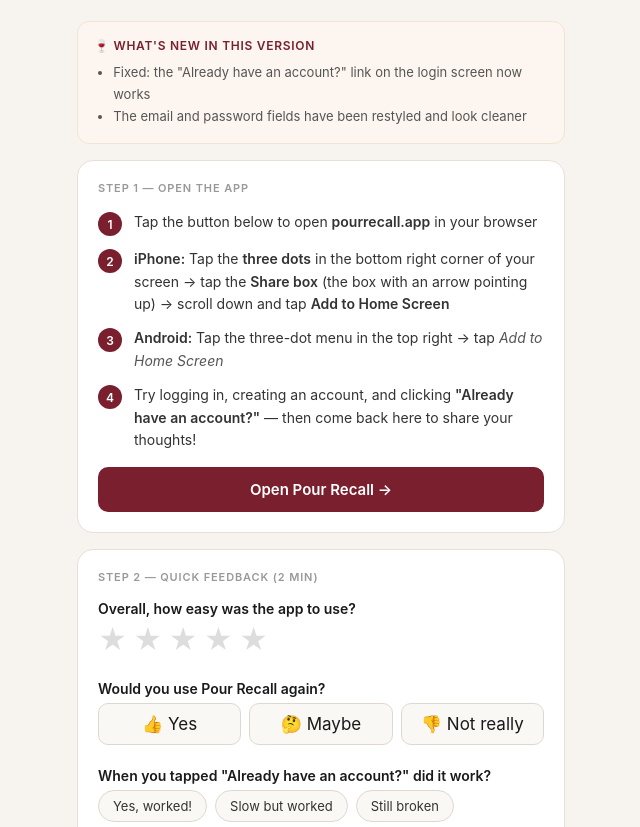
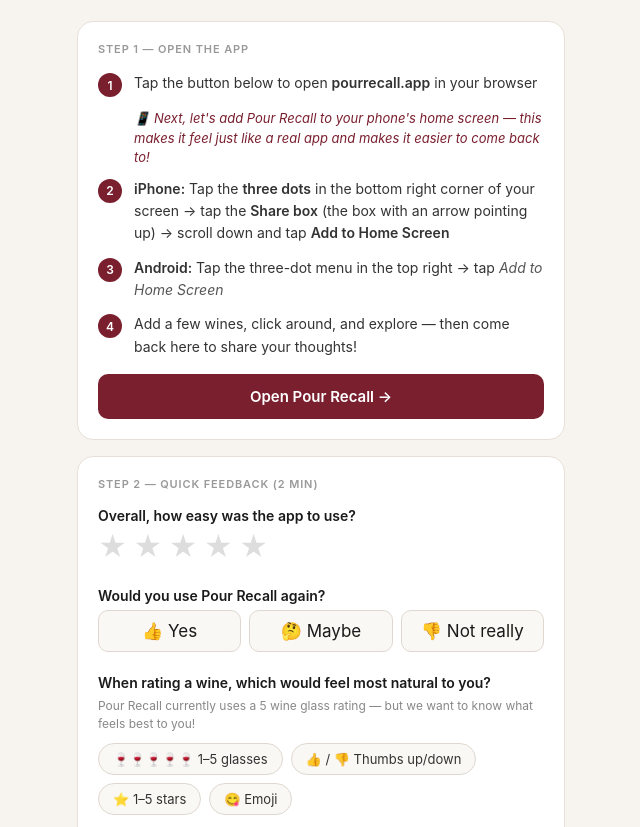
Before and after one commit to IFIOGirl/pourrecall-beta, a plain HTML site: page index.html in a window 1280 px wide. Shown: the part 203-1030 px from the top of the page, without its empty margins (319-959 px from the left). Drawn offline with Linux system fonts and the light colour scheme.

Commit message:
Update index.html

```diff
--- a/index.html
+++ b/index.html
@@ -19,12 +19,9 @@
     .step-text { font-size: 14px; color: #333; line-height: 1.6; }
     .step-text strong { font-weight: 600; }
     .step-text em { font-style: italic; color: #555; }
+    .step-hint { font-size: 13px; color: #7A1F2E; font-style: italic; margin: 2px 0 10px 36px; line-height: 1.5; }
     .install-btn { display: block; width: 100%; text-align: center; padding: 13px; background: #7A1F2E; color: #fff; border-radius: 10px; font-size: 15px; font-weight: 600; text-decoration: none; margin-top: 1rem; border: none; cursor: pointer; }
     .install-btn:hover { background: #6a1a27; }
-    .whats-new { background: #fdf6f0; border: 1px solid #f0e4d4; border-radius: 12px; padding: 1rem; margin-bottom: 1rem; }
-    .whats-new-title { font-size: 12px; font-weight: 600; color: #7A1F2E; text-transform: uppercase; letter-spacing: 0.06em; margin-bottom: 8px; }
-    .whats-new ul { padding-left: 1.2rem; }
-    .whats-new ul li { font-size: 13px; color: #555; line-height: 1.7; }
     .q-label { font-size: 14px; font-weight: 600; color: #1a1a1a; margin-bottom: 6px; display: block; }
     .q-sub { font-size: 12px; color: #888; margin-bottom: 10px; display: block; line-height: 1.5; }
     .q-group { margin-bottom: 1.4rem; }
@@ -60,20 +57,16 @@
     <div class="logo-sub">Beta Tester Edition &middot; Thank you for helping!</div>
   </div>
 
-  <div class="whats-new">
-    <div class="whats-new-title">&#127863; What's new in this version</div>
-    <ul>
-      <li>Fixed: the "Already have an account?" link on the login screen now works</li>
-      <li>The email and password fields have been restyled and look cleaner</li>
-    </ul>
-  </div>
-
   <div class="section">
     <div class="section-title">Step 1 — Open the app</div>
+
     <div class="step">
       <div class="step-num">1</div>
       <div class="step-text">Tap the button below to open <strong>pourrecall.app</strong> in your browser</div>
     </div>
+
+    <p class="step-hint">&#128241; Next, let's add Pour Recall to your phone's home screen — this makes it feel just like a real app and makes it easier to come back to!</p>
+
     <div class="step">
       <div class="step-num">2</div>
       <div class="step-text"><strong>iPhone:</strong> Tap the <strong>three dots</strong> in the bottom right corner of your screen &rarr; tap the <strong>Share box</strong> (the box with an arrow pointing up) &rarr; scroll down and tap <strong>Add to Home Screen</strong></div>
@@ -84,8 +77,9 @@
     </div>
     <div class="step">
       <div class="step-num">4</div>
-      <div class="step-text">Try logging in, creating an account, and clicking <strong>"Already have an account?"</strong> — then come back here to share your thoughts!</div>
+      <div class="step-text">Add a few wines, click around, and explore — then come back here to share your thoughts!</div>
     </div>
+
     <a class="install-btn" href="https://pourrecall.app" target="_blank">Open Pour Recall &rarr;</a>
   </div>
 
@@ -109,6 +103,17 @@
         <div class="thumb-btn" id="yes-btn" onclick="pickThumb('yes')">&#128077; Yes</div>
         <div class="thumb-btn" id="maybe-btn" onclick="pickThumb('maybe')">&#129300; Maybe</div>
         <div class="thumb-btn" id="no-btn" onclick="pickThumb('no')">&#128078; Not really</div>
+      </div>
+    </div>
+
+    <div class="q-group">
+      <span class="q-label">When rating a wine, which would feel most natural to you?</span>
+      <span class="q-sub">Pour Recall currently uses a 5 wine glass rating — but we want to know what feels best to you!</span>
+      <div class="radio-row" id="rating-pref">
+        <div class="radio-opt" onclick="pickRadio('rating-pref', this, '5 wine glass rating')">&#127863;&#127863;&#127863;&#127863;&#127863; 1–5 glasses</div>
+        <div class="radio-opt" onclick="pickRadio('rating-pref', this, 'Thumbs up or down')">&#128077; / &#128078; Thumbs up/down</div>
+        <div class="radio-opt" onclick="pickRadio('rating-pref', this, '5 star rating')">&#11088; 1–5 stars</div>
+        <div class="radio-opt" onclick="pickRadio('rating-pref', this, 'Emoji reaction')">&#128523; Emoji</div>
       </div>
     </div>
 
@@ -147,7 +152,6 @@
       <span class="q-sub">Right now you can't see your password while typing. Try the eye icon below — tap it to reveal your password, tap again to hide it. Would you want this when logging in?</span>
       <div class="eye-demo">
         <input type="password" id="pw-preview" value="mysecretpassword" readonly />
-        <!-- Starts with closed eye because password is hidden -->
         <button class="eye-toggle" onclick="toggleEye()" id="eye-btn" title="Show password">&#128584;</button>
       </div>
       <div class="radio-row" id="eye-pref">
@@ -209,7 +213,7 @@
 
 </div>
 <script>
-  const state = { ease: 0, useAgain: '', linkWorks: '', loginLook: '', fieldsEase: '', eyePref: '', readability: '', recommend: '' };
+  const state = { ease: 0, useAgain: '', ratingPref: '', linkWorks: '', loginLook: '', fieldsEase: '', eyePref: '', readability: '', recommend: '' };
 
   document.querySelectorAll('#ease-stars .star').forEach(function(s) {
     s.addEventListener('click', function() {
@@ -234,22 +238,21 @@
     var input = document.getElementById('pw-preview');
     var btn = document.getElementById('eye-btn');
     if (input.type === 'password') {
-      // Password hidden -> show it: open eye
       input.type = 'text';
-      btn.innerHTML = '&#128065;'; // open eye
+      btn.innerHTML = '&#128065;';
     } else {
-      // Password visible -> hide it: closed eye
       input.type = 'password';
-      btn.innerHTML = '&#128584;'; // closed eye
+      btn.innerHTML = '&#128584;';
     }
   }
 
   function submitFeedback() {
     var name = document.getElementById('tester-name').value || 'A beta tester';
     var lines = [
-      'Pour Recall Beta Feedback — v2', '==============================', 'Tester: ' + name, '',
+      'Pour Recall Beta Feedback', '=========================', 'Tester: ' + name, '',
       'Ease of use (1-5 stars): ' + (state.ease || 'not rated'),
       'Would use again: ' + (state.useAgain || 'not answered'),
+      'Preferred rating system: ' + (state.ratingPref || 'not answered'),
       '"Already have an account?" link worked: ' + (state.linkWorks || 'not answered'),
       'Login screen look and feel: ' + (state.loginLook || 'not answered'),
       'Email/password fields ease: ' + (state.fieldsEase || 'not answered'),
@@ -260,7 +263,7 @@
       'One thing to change: ' + (document.getElementById('one-change').value || 'none'),
       'Would recommend: ' + (state.recommend || 'not answered')
     ];
-    var mailto = 'mailto:ifiogirl@outlook.com?subject=' + encodeURIComponent('Pour Recall Beta Feedback v2 — ' + name) + '&body=' + encodeURIComponent(lines.join('\n'));
+    var mailto = 'mailto:ifiogirl@outlook.com?subject=' + encodeURIComponent('Pour Recall Beta Feedback — ' + name) + '&body=' + encodeURIComponent(lines.join('\n'));
     window.location.href = mailto;
     setTimeout(function() { document.getElementById('form-section').style.display = 'none'; document.getElementById('thankyou').style.display = 'block'; }, 800);
   }
```
